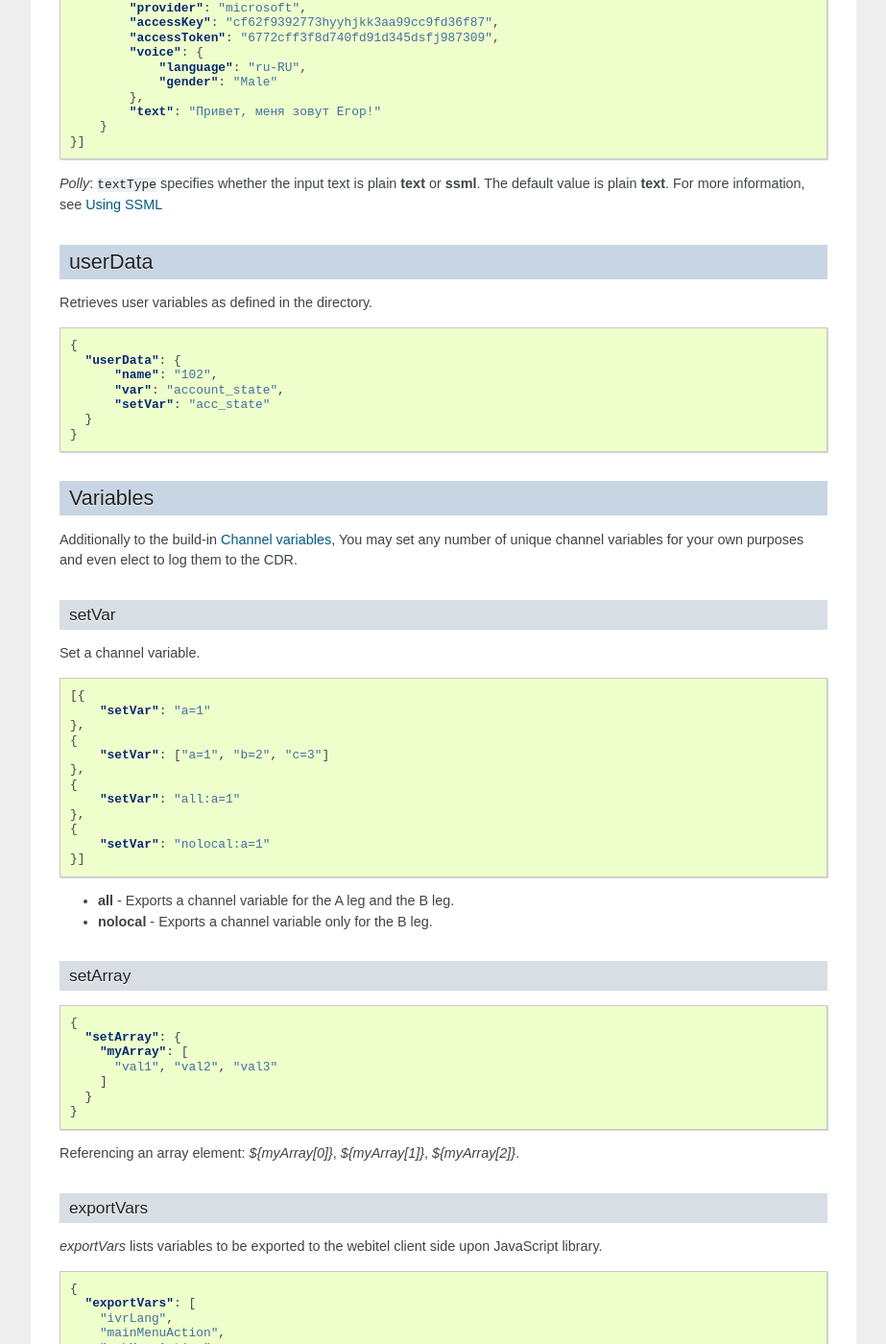
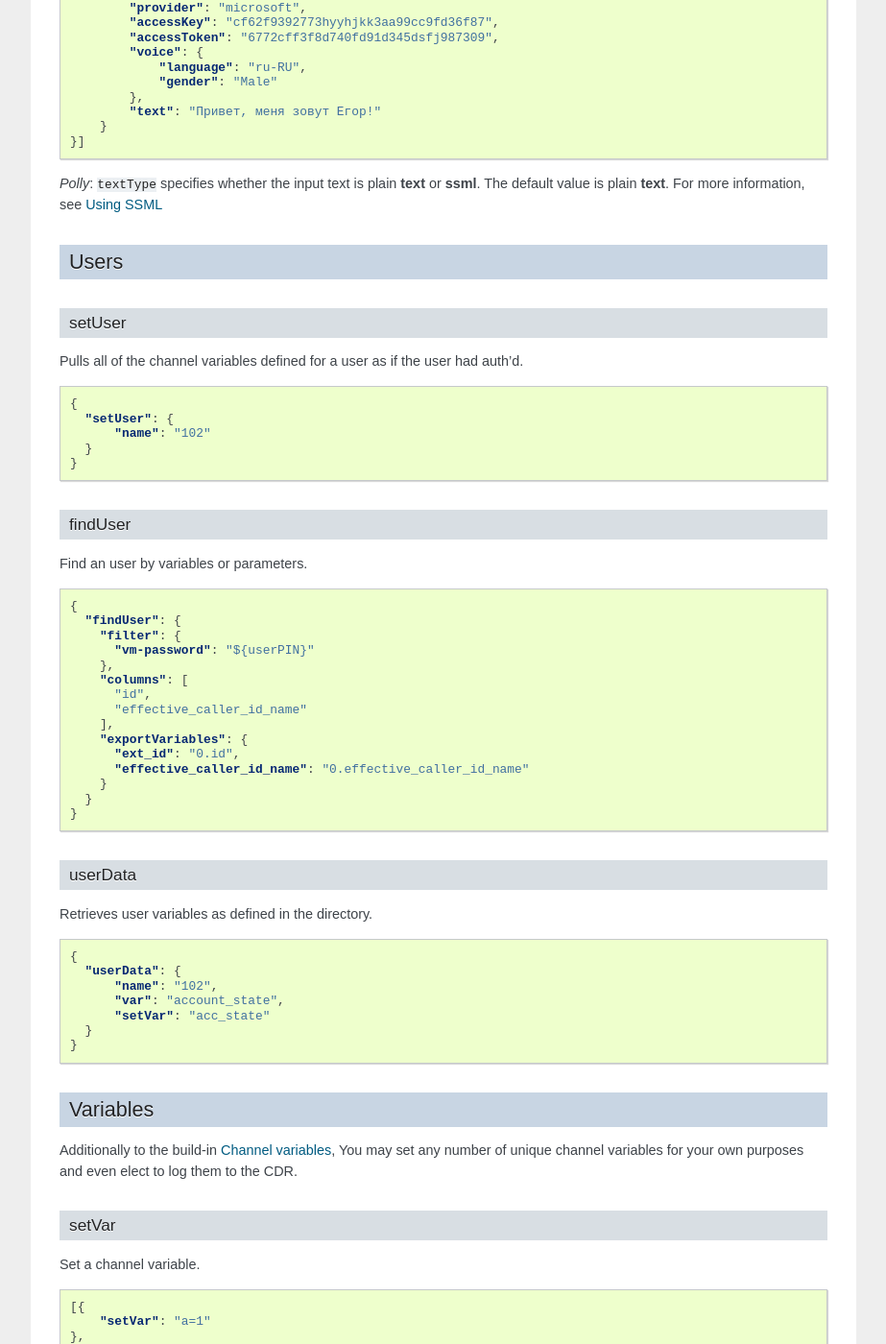
Before and after one commit to webitel/docs-en, a Sphinx documentation site: the page built from source/acr-applications.rst, in a window 1280 px wide and 1400 px high, scrolled down 20594 px. Shown: the whole window at 96% size, without its empty margins (198-1121 px from the left). Built offline with Sphinx 7.4.7, drawn with Linux system fonts in a browser that asks for light colours; some of the changed text lies outside the part shown.

Commit message:
new user related applications

```diff
--- a/source/acr-applications.rst
+++ b/source/acr-applications.rst
@@ -1344,8 +1344,52 @@ Text-To-Speech.
 
 *Polly*: ``textType`` specifies whether the input text is plain **text** or **ssml**. The default value is plain **text**. For more information, see `Using SSML <http://docs.aws.amazon.com/polly/latest/dg/supported-ssml.html>`_
 
+
+Users
+-----
+
+setUser
++++++++
+
+.. py:module:: setUser
+
+Pulls all of the channel variables defined for a user as if the user had auth'd.
+
+.. code-block:: json
+
+    {
+      "setUser": {
+          "name": "102"
+      }
+    }
+
+findUser
+++++++++
+
+.. py:module:: findUser
+
+Find an user by variables or parameters.
+
+.. code-block:: json
+
+    {
+      "findUser": {
+        "filter": {
+          "vm-password": "${userPIN}"
+        },
+        "columns": [
+          "id",
+          "effective_caller_id_name"
+        ],
+        "exportVariables": {
+          "ext_id": "0.id",
+          "effective_caller_id_name": "0.effective_caller_id_name"
+        }
+      }
+    }
+
 userData
---------
+++++++++
 
 .. py:module:: userData
 
--- a/source/conf.py
+++ b/source/conf.py
@@ -50,7 +50,7 @@ master_doc = 'index'
 
 # General information about the project.
 project = u'Webitel'
-copyright = u'2013-2018, Webitel Ltd'
+copyright = u'2013-2019, Webitel Ltd'
 author = u'Vitaly Kovalyshyn'
 
 # The version info for the project you're documenting, acts as replacement for
@@ -58,9 +58,9 @@ author = u'Vitaly Kovalyshyn'
 # built documents.
 #
 # The short X.Y version.
-version = u'3.10'
+version = u'3.11'
 # The full version, including alpha/beta/rc tags.
-release = u'3.10.3'
+release = u'3.11.0'
 
 # The language for content autogenerated by Sphinx. Refer to documentation
 # for a list of supported languages.
```
